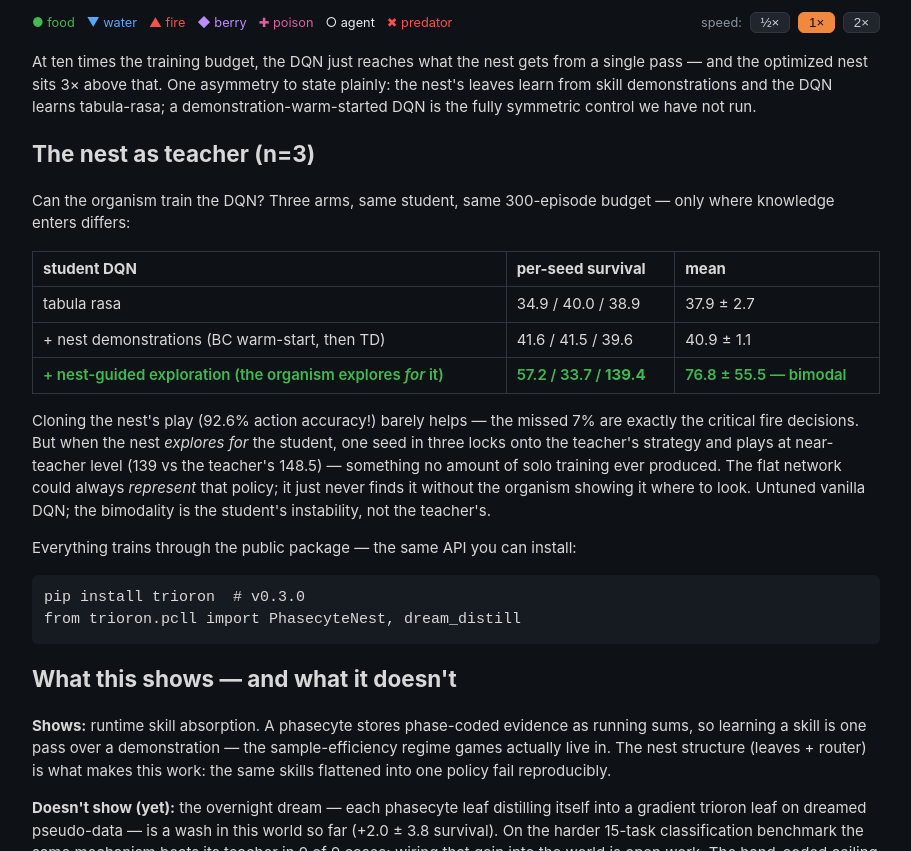
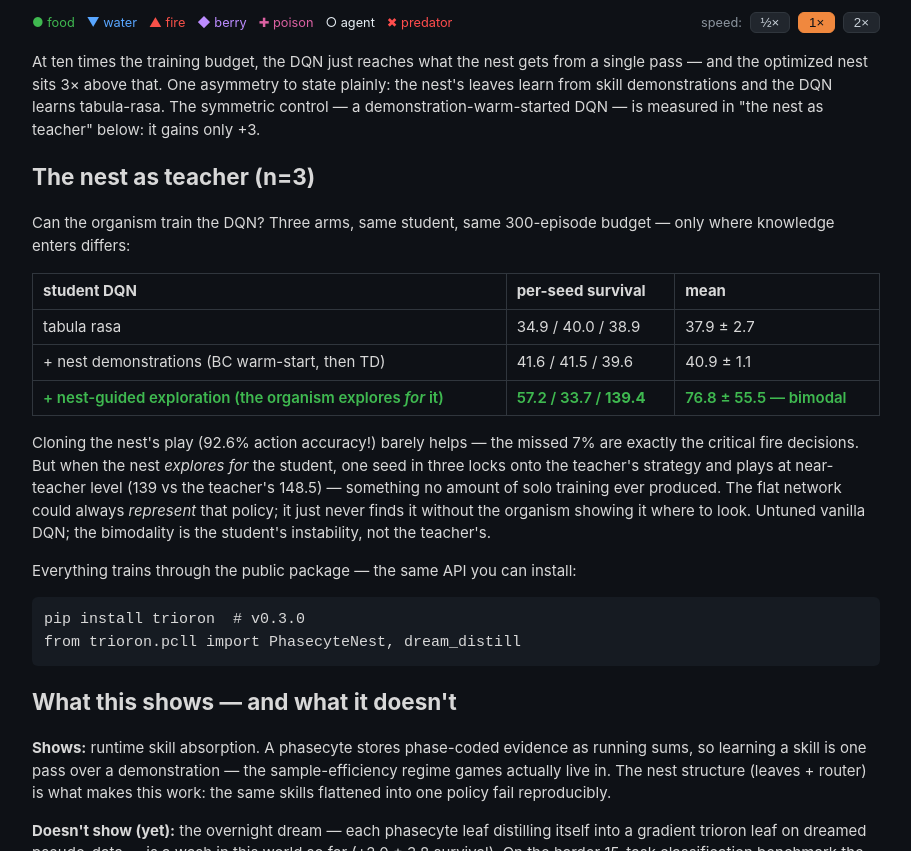
Before and after one commit to Marcrockhat/trioron-project, a plain HTML site: page tour/phasecyte.html in a window 1280 px wide. Shown: the part 2640-3491 px from the top of the page, without its empty margins (184-1095 px from the left). Drawn offline with Linux system fonts and the light colour scheme.

Commit message:
tour: symmetric-control caveat now points at the measured result
Co-Authored-By: Claude Fable 5 <noreply@anthropic.com>

```diff
--- a/tour/phasecyte.html
+++ b/tour/phasecyte.html
@@ -154,9 +154,9 @@
   <p>At ten times the training budget, the DQN just reaches what the
   nest gets from a single pass — and the optimized nest sits 3&times;
   above that. One asymmetry to state plainly: the nest's leaves learn
-  from skill demonstrations and the DQN learns tabula-rasa; a
-  demonstration-warm-started DQN is the fully symmetric control we have
-  not run.</p>
+  from skill demonstrations and the DQN learns tabula-rasa. The
+  symmetric control — a demonstration-warm-started DQN — is measured in
+  "the nest as teacher" below: it gains only +3.</p>
 
   <h2>The nest as teacher (n=3)</h2>
   <p>Can the organism train the DQN? Three arms, same student, same
```
